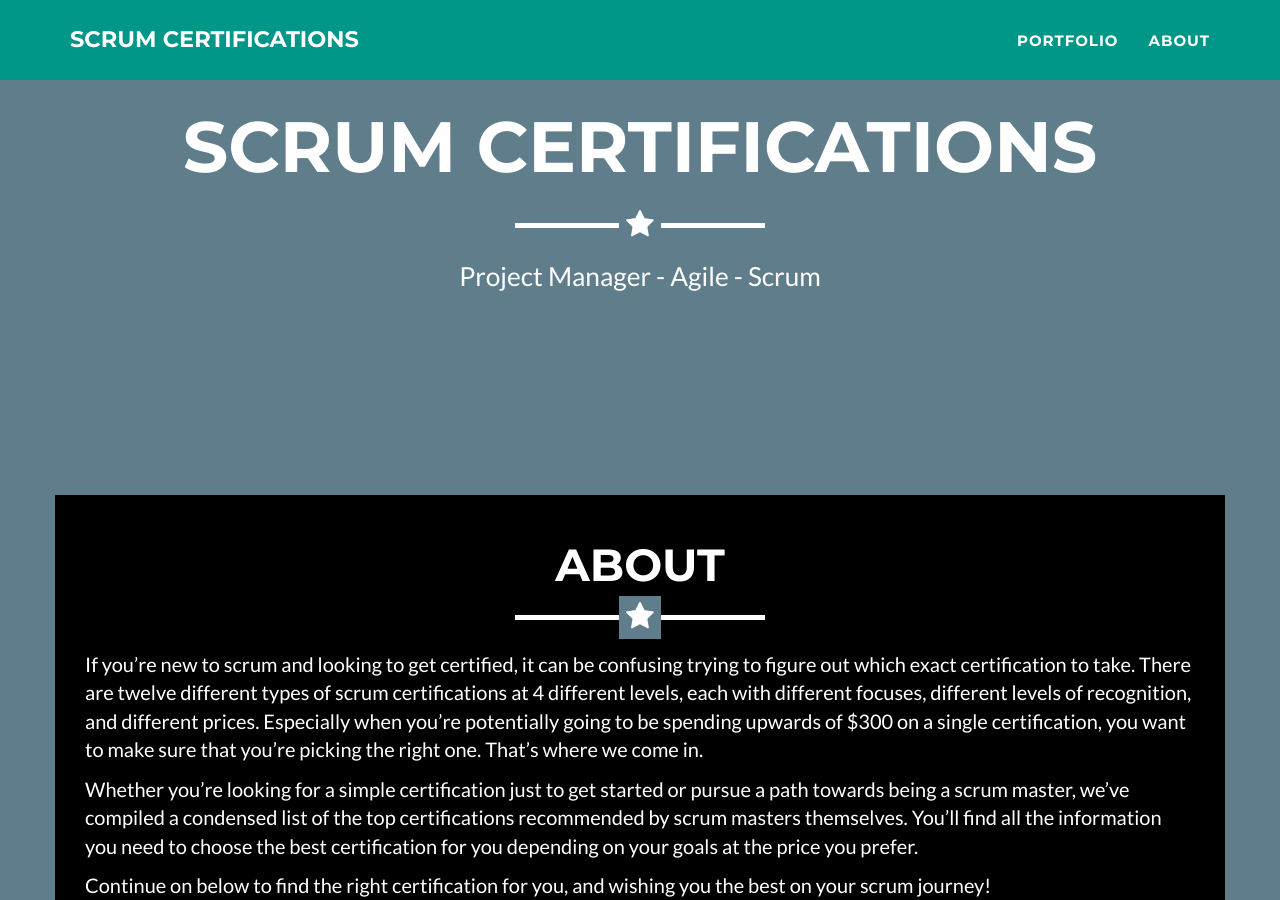
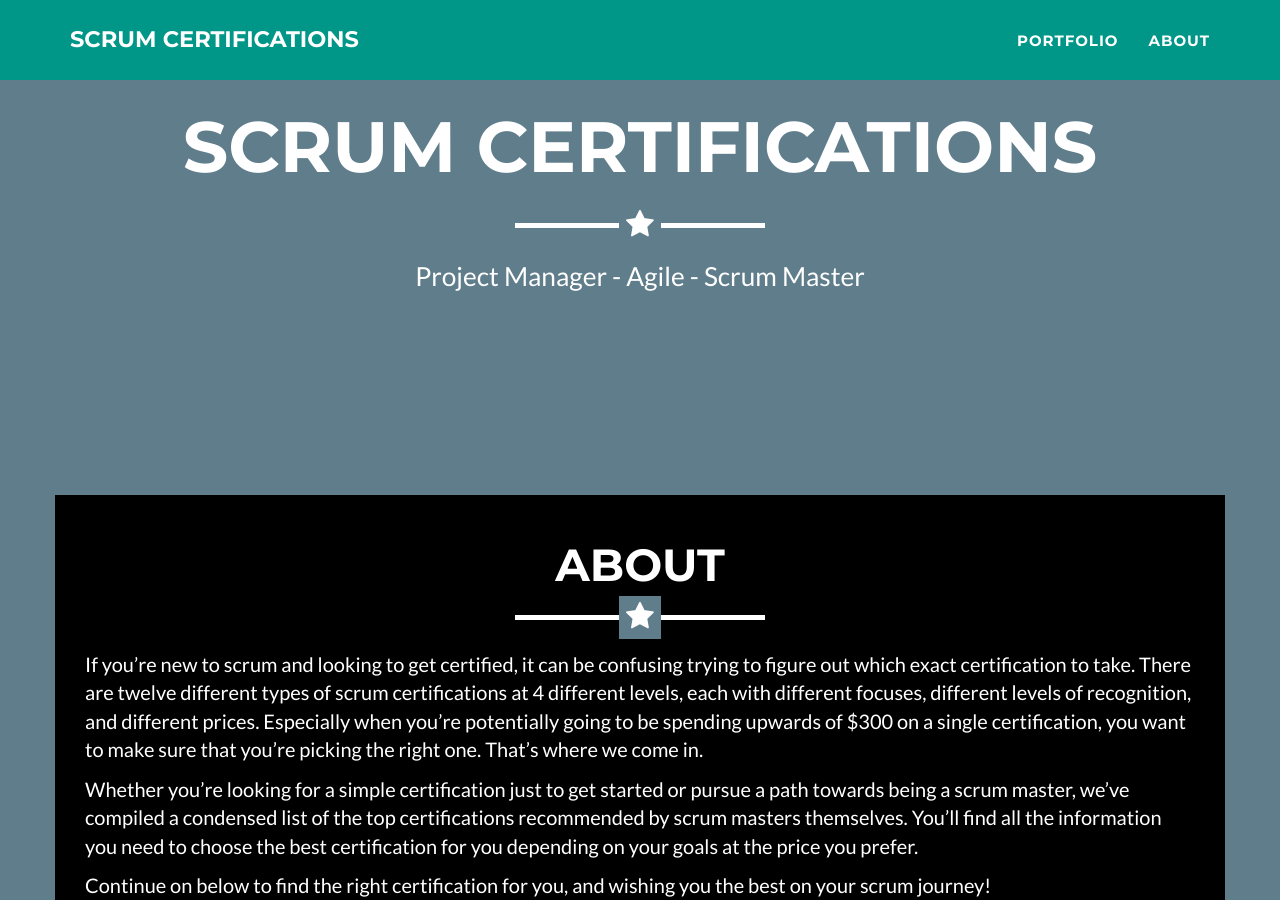
Before and after one commit to sali210/scrum-certsite, a Jekyll site: the page built from _posts/2014-07-18-project-1.markdown, in a window 1280 px wide and 900 px high, scrolled down 564 px. Built offline with Jekyll 4.4.1, drawn with Linux system fonts in a browser that asks for light colours.

Commit message:
changed the skills title

```diff
--- a/_config.yml
+++ b/_config.yml
@@ -4,7 +4,7 @@ email: sali21@ggc.edu
 url: https://github.com/sali210/scrum-certsite
 description: "This website is made to help students find the right scrum certifications"
 keywords: "scrum, GGC, certifications"
-skills: "Project Manager - Agile - Scrum"
+skills: "Project Manager - Agile - Scrum Master"
 meta_author: Ali Sandy
 
 # Google webmaster tools
```
